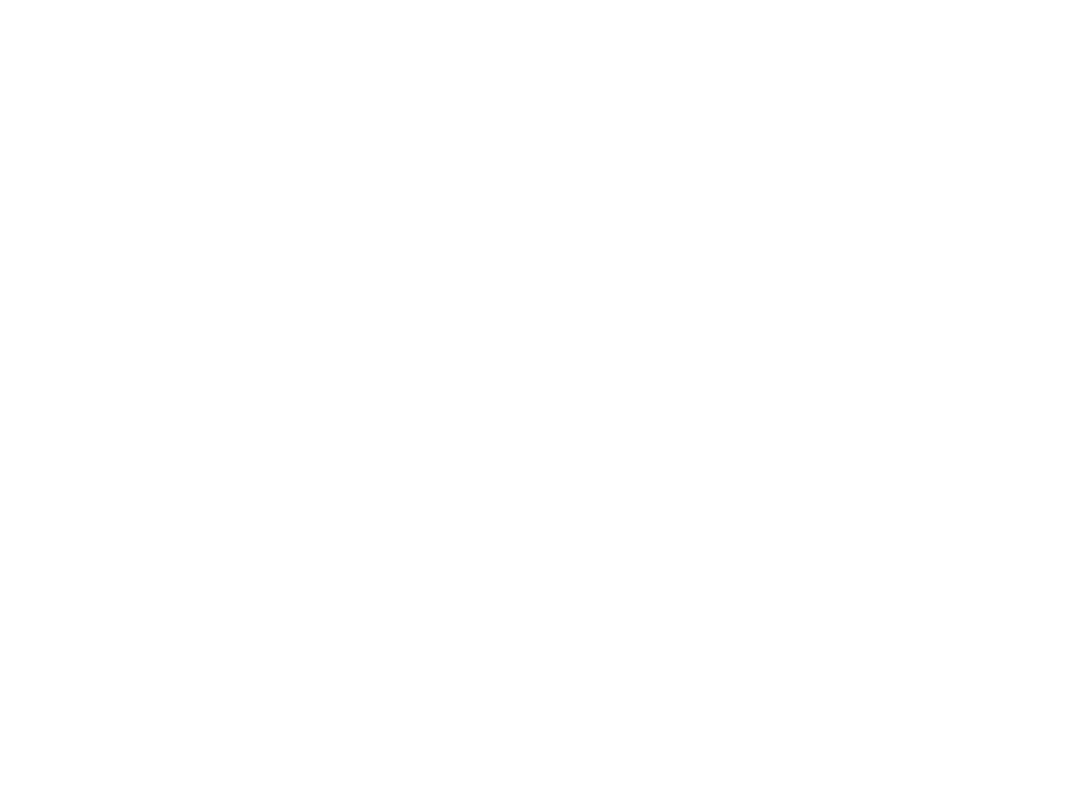
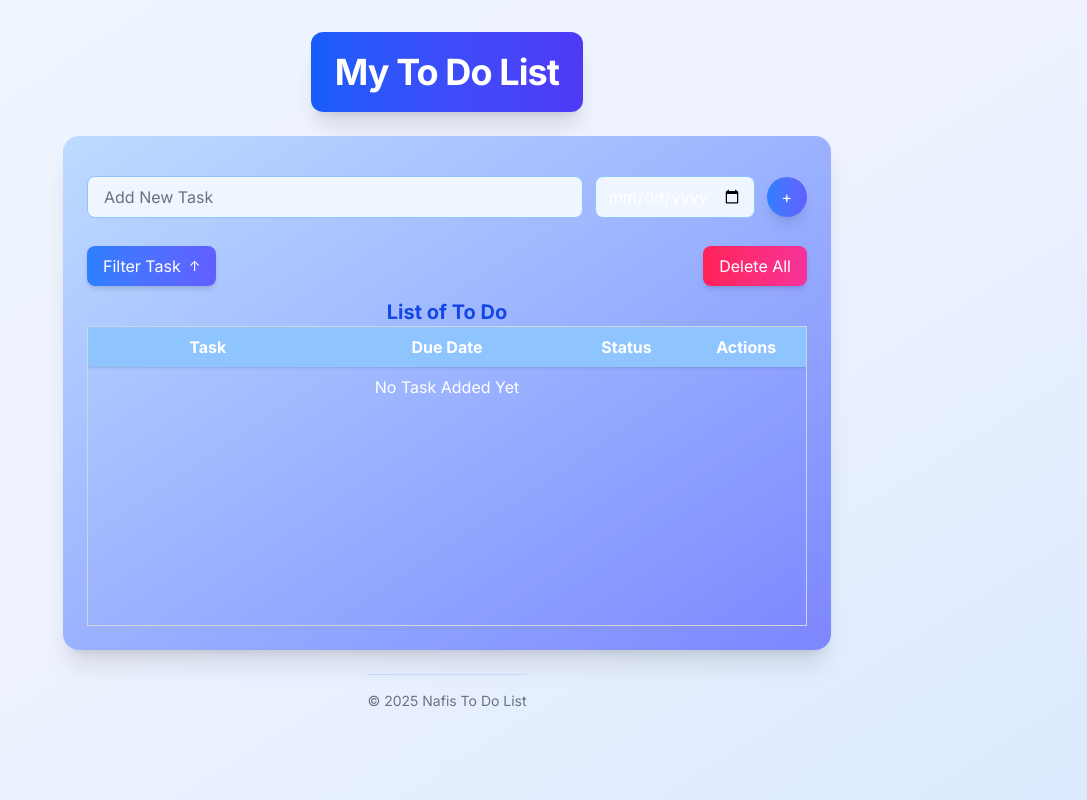
Before and after one commit to Revou-Coding-Camp/codingcamp-1-sep-2025-NafissSkyzzy, a plain HTML site: page index.html in a window 1280 px wide. Shown: the whole page, without its empty margins (193-1280 px from the left). Drawn offline with nearby package versions, Linux system fonts and the light colour scheme.

Commit message:
finishing

```diff
--- a/css/style.css
+++ b/css/style.css
@@ -0,0 +1,54 @@
+body {
+    justify-items: center;
+    height: 100vh;
+}
+
+/* Untuk Chrome, Edge, Safari */
+::-webkit-scrollbar {
+  width: 8px; /* lebar scroll */
+}
+
+::-webkit-scrollbar-track {
+  background: transparent; /* background track */
+}
+
+::-webkit-scrollbar-thumb {
+  background: #cbd5e1; /* warna scroll */
+  border-radius: 4px;
+}
+
+::-webkit-scrollbar-thumb:hover {
+  background: #94a3b8; /* hover lebih gelap */
+}
+
+/* Untuk Firefox */
+* {
+  scrollbar-width: thin;
+  scrollbar-color: #cbd5e1 transparent;
+}
+
+/* optional: custom scrollbar for the scrollable table wrapper */
+div.max-h-64::-webkit-scrollbar {
+  width: 10px;
+}
+div.max-h-64::-webkit-scrollbar-thumb {
+  background: rgba(0,0,0,0.12);
+  border-radius: 8px;
+}
+
+/* ensure sticky thead has solid background */
+thead.sticky th {
+  background-color: #f3f4f6; /* Tailwind bg-gray-100 */
+}
+
+/* Tambah di css/style.css */
+::-webkit-scrollbar {
+  width: 8px;
+}
+::-webkit-scrollbar-thumb {
+  background-color: #3b82f6; /* blue-500 */
+  border-radius: 4px;
+}
+::-webkit-scrollbar-track {
+  background: #e0f2fe; /* blue-100 */
+}
--- a/index.html
+++ b/index.html
@@ -5,20 +5,95 @@
     <title>To Do List Nafis</title>
 
     <link rel="stylesheet" href="css/style.css">
+    <script src="https://cdn.jsdelivr.net/npm/@tailwindcss/browser@4"></script>
+    <link href="https://fonts.googleapis.com/css2?family=Inter:wght@300;400;600;700&display=swap" rel="stylesheet">
+    <style> html, body { font-family: "Inter", system-ui, -apple-system, "Segoe UI", Roboto, "Helvetica Neue", Arial; }
+    </style>
   </head>
-  <body>
+  <body class="pt-6 bg-gradient-to-br from-blue-50 via-indigo-50 to-blue-100">
 
-    <header>
-        <img src="" alt="">
+    <header class="text-center mt-2 mb-6 bg-gradient-to-r from-blue-600 to-indigo-600 py-5 px-6 rounded-xl shadow-xl">
+        <h1 class="text-4xl font-extrabold tracking-tight text-white">My To Do List</h1>
     </header>
 
-    <main>
+    <main class="max-w-3xl mx-auto p-6 mt-4 bg-gradient-to-br from-blue-200 via-white-300 to-indigo-400 rounded-2xl shadow-xl text-white">
+        <section id="todo-input-section" class="py-[16px]">
+            <form class="flex flex-col md:flex-row gap-3 items-center">
+<input id="todo-input" type="text"
+  class="flex-1 w-full md:flex-auto bg-blue-50 border border-blue-300 rounded-lg px-4 py-2
+         placeholder-gray-500 focus:outline-none focus:ring-2 focus:ring-blue-400"
+  placeholder="Add New Task" />
 
+  <input id="todo-date-input" type="date"
+  class="w-full md:w-40 bg-blue-50 border border-blue-300 rounded-lg px-3 py-2
+         focus:outline-none focus:ring-2 focus:ring-blue-400" />
+
+<button type="button" onclick="validateInput()"
+  class="bg-gradient-to-r from-blue-500 to-indigo-500 hover:from-blue-600 hover:to-indigo-600
+         text-white rounded-full w-15 h-10 flex items-center justify-center shadow-lg">
+  +
+</button>
+</form>
+
+
+        </section>
+
+        <section class="flex justify-between items-center py-3">
+  <!-- kiri -->
+  <div>
+    <button id="filter-btn" onclick="filterTodo()"
+            class="bg-gradient-to-r from-blue-500 to-indigo-500 hover:from-blue-600 hover:to-indigo-600
+         text-white px-4 py-2 rounded-lg shadow-md flex items-center gap-2">
+      <span>Filter Task</span>
+      <span id="sort-arrow" class="text-sm">↑</span>
+    </button>
+  </div>
+
+  <!-- kanan -->
+  <div>
+    <button onclick="deleteAllTodo()"
+            class="bg-gradient-to-r from-rose-500 to-pink-500 hover:from-rose-600 hover:to-pink-600
+         text-white px-4 py-2 rounded-lg shadow-md">
+      Delete All
+    </button>
+  </div>
+</section>
+
+
+        <!-- Todo list section -->
+      <h2 class="text-xl font-bold text-center text-blue-700">List of To Do</h2>
+<div class="border border-gray-300 min-h-[300px] max-h-[300px] overflow-y-scroll">
+  <table class="w-full text-center table-fixed">
+    <colgroup>
+      <col class="w-2/6"> <!-- Task -->
+      <col class="w-2/6"> <!-- Due Date -->
+      <col class="w-1/6"> <!-- Status -->
+      <col class="w-1/6"> <!-- Actions -->
+    </colgroup>
+    <thead>
+      <tr class="sticky top-0 bg-blue-300 text-white z-10 shadow-sm">
+        <th class="p-2">Task</th>
+        <th class="p-2">Due Date</th>
+        <th class="p-2">Status</th>
+        <th class="p-2">Actions</th>
+      </tr>
+    </thead>
+    <tbody id="todo-list">
+      <tr class="hover:bg-blue-1000 transition-colors">
+        <td colspan="4" class="px-4 py-3 text-center text-gray-400">No task found</td>
+      </tr>
+    </tbody>
+  </table>
+</div>
+
+
+        </section>
     </main>
 
-    <footer>
+    <footer class="text-center py-4 border-t border-blue-200 mt-6 text-sm text-gray-500">
+  <p>&copy; 2025 Nafis To Do List</p>
+</footer>
 
-    </footer>
 
     <script src="js/script.js"></script>
   </body>
--- a/js/script.js
+++ b/js/script.js
@@ -0,0 +1,132 @@
+let todoList = [];
+let sortAsc = true; // toggle urutan ascending/descending
+
+function formatDate(dateString) {
+  const date = new Date(dateString);
+  return date.toLocaleDateString("id-ID", {
+    day: "numeric",
+    month: "long",
+    year: "numeric"
+  });
+}
+
+
+function validateInput(input) {
+    const todoInput = document.getElementById('todo-input').value;
+    const todoDateInput = document.getElementById('todo-date-input').value;
+
+    if (todoInput === '' || todoDateInput === '') {
+        alert('Please fill in both the task and due date.');
+    } else {
+        addTodo(todoInput, todoDateInput);
+        document.getElementById("todo-input").value = "";
+        document.getElementById("todo-date-input").value = "";
+    }
+}
+
+function addTodo(task, dueDate) {
+    const todoItem = {
+        task: task,
+        dueDate: dueDate,
+        completed: false
+    };
+
+    todoList.push(todoItem);
+    renderTodoList();
+}
+
+function deleteAllTodo() {
+    todoList = [];
+    renderTodoList();
+}
+
+// Toggle status (done/pending)
+function toggleStatus(index) {
+  todoList[index].completed = !todoList[index].completed;
+  renderTodoList();
+}
+
+// Hapus task tertentu
+function deleteTodo(index) {
+  todoList.splice(index, 1);
+  renderTodoList();
+}
+
+// Tombol "Filter Task" di HTML → sebenarnya untuk sort by date
+function filterTodo() {
+  const arrow = document.getElementById("sort-arrow");
+
+  if (sortAsc) {
+    // Ascending
+    todoList.sort((a, b) => new Date(a.dueDate) - new Date(b.dueDate));
+    arrow.innerText = "↑";
+  } else {
+    // Descending
+    todoList.sort((a, b) => new Date(b.dueDate) - new Date(a.dueDate));
+    arrow.innerText = "↓";
+  }
+
+  renderTodoList();
+  sortAsc = !sortAsc;
+}
+
+
+function renderTodoList() {
+  const todoListContainer = document.getElementById('todo-list');
+  todoListContainer.innerHTML = '';
+
+  if (todoList.length === 0) {
+    todoListContainer.innerHTML = '<tr><td colspan="4" class="p-2">No Task Added Yet</td></tr>';
+
+    // Tetap tambahkan dummy row biar tabel fix tinggi
+  for (let i = 1; i < 6; i++) {
+    todoListContainer.innerHTML += `
+      <tr>
+        <td class="p-2">&nbsp;</td>
+        <td class="p-2"></td>
+        <td class="p-2"></td>
+        <td class="p-2"></td>
+      </tr>
+    `;
+  }
+
+    return;
+  } else {
+
+  todoList.forEach((item, index) => {
+    const statusText = item.completed ? 'Done' : 'Pending';
+    const statusClass = item.completed ? 'text-green-600 font-semibold' : 'text-yellow-500 font-medium';
+
+    todoListContainer.innerHTML += `
+      <tr class="hover:bg-blue-50 transition-colors">
+        <td class="p-2">${item.task}</td>
+        <td class="p-2">${formatDate(item.dueDate)}</td>
+        <td class="p-2 ${statusClass}">${statusText}</td>
+        <td class="p-2">
+          <button onclick="toggleStatus(${index})" class="bg-blue-500 hover:bg-blue-600 text-white p-2 rounded-full shadow">✅</button>
+          <button onclick="deleteTodo(${index})" class="bg-rose-500 hover:bg-rose-600 text-white p-2 rounded-full shadow">🗑️</button>
+        </td>
+      </tr>
+    `;
+  });
+
+    // Tambahkan dummy row supaya tabel minimal 5 baris
+  if (todoList.length < 6) {
+    const remaining = 6 - todoList.length;
+    for (let i = 0; i < remaining; i++) {
+      todoListContainer.innerHTML += `
+        <tr>
+          <td class="p-2">&nbsp;</td>
+          <td class="p-2"></td>
+          <td class="p-2"></td>
+          <td class="p-2"></td>
+        </tr>`;
+    }
+  }
+    }
+}
+
+// Render tabel pertama kali saat halaman load
+document.addEventListener("DOMContentLoaded", () => {
+  renderTodoList();
+});
```
